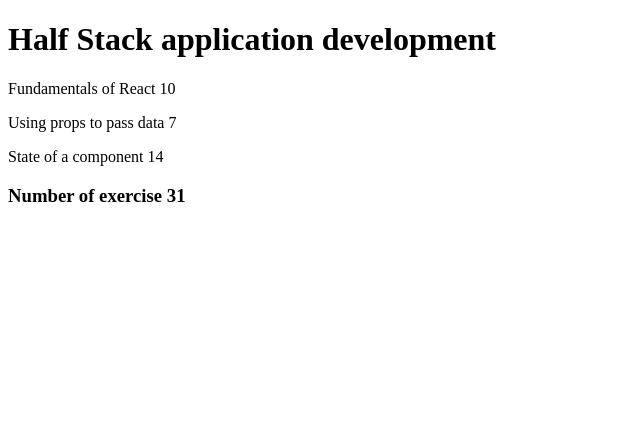
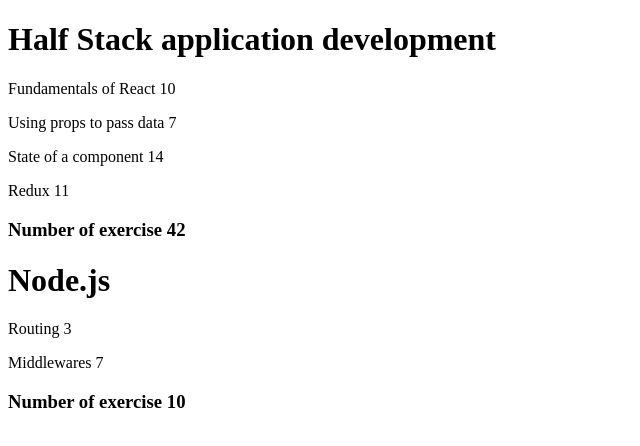
Before and after one commit to pratiksj/fullstack-exercise, a React (Create React App) app in the folder exercises/part-1/courseinfo/: page / in a window 1280 px wide. Shown: the top 446 px of the page, without its empty margins (0-640 px from the left). Built offline with nearby package versions, Linux system fonts and the light colour scheme.

Commit message:
feat:2.4 and 2.5 complete exercises

```diff
--- a/exercises/part-1/courseinfo/src/App.js
+++ b/exercises/part-1/courseinfo/src/App.js
@@ -3,9 +3,10 @@
 import Course from "./components/Course";
 
 const App = () => {
-  const course = {
+  const courses = [
+    {
+      name: "Half Stack application development",
       id: 1,
-    name: "Half Stack application development",
       parts: [
         {
           name: "Fundamentals of React",
@@ -22,12 +23,34 @@ const App = () => {
           exercises: 14,
           id: 3,
         },
+        {
+          name: "Redux",
+          exercises: 11,
+          id: 4,
+        },
       ],
-  };
+    },
+    {
+      name: "Node.js",
+      id: 2,
+      parts: [
+        {
+          name: "Routing",
+          exercises: 3,
+          id: 1,
+        },
+        {
+          name: "Middlewares",
+          exercises: 7,
+          id: 2,
+        },
+      ],
+    },
+  ];
 
   return (
     <div>
-      <Course course={course} />
+      <Course course={courses} />
     </div>
   );
 };
--- a/exercises/part-1/courseinfo/src/components/Content.js
+++ b/exercises/part-1/courseinfo/src/components/Content.js
@@ -1,9 +1,19 @@
+import Header from "./Header";
 import Part from "./Part";
+import Total from "./Total";
 
 const Content = ({ data }) => {
+  console.log(data, "from Content ");
   return (
     <div>
-      <Part part={data.name} exercise={data.exercises} />
+      <Header course={data.name} />
+
+      {data.parts.map((data) => {
+        return (
+          <Part part={data.name} exercise={data.exercises} key={data.id} />
+        );
+      })}
+      <Total data={data} />
     </div>
   );
 };
--- a/exercises/part-1/courseinfo/src/components/Course.js
+++ b/exercises/part-1/courseinfo/src/components/Course.js
@@ -1,15 +1,12 @@
 import Content from "./Content";
-import Header from "./Header";
-import Total from "./Total";
 
 const Course = ({ course }) => {
+  console.log(course, "hey");
   return (
     <div>
-      <Header course={course.name} />
-      {course.parts.map((part) => {
+      {course.map((part) => {
         return <Content data={part} key={part.id} />;
       })}
-      <Total parts={course.parts} />
     </div>
   );
 };
--- a/exercises/part-1/courseinfo/src/components/Part.js
+++ b/exercises/part-1/courseinfo/src/components/Part.js
@@ -1,8 +1,8 @@
-const Part = (props) => {
+const Part = ({ part, exercise }) => {
   return (
     <div>
       <p>
-        {props.part} {props.exercise}
+        {part} {exercise}
       </p>
     </div>
   );
--- a/exercises/part-1/courseinfo/src/components/Total.js
+++ b/exercises/part-1/courseinfo/src/components/Total.js
@@ -1,8 +1,8 @@
-const Total = ({ parts }) => {
+const Total = ({ data }) => {
   return (
     <h3>
       Number of exercise{" "}
-      {parts.reduce(
+      {data.parts.reduce(
         (accumulator, currentVal) => accumulator + currentVal.exercises,
         0
       )}
```
Also changed, not shown: exercises/part-1/courseinfo/src/components/Header.js (+5 -7 lines). Lines whose indentation alone changed are shown as unchanged.
